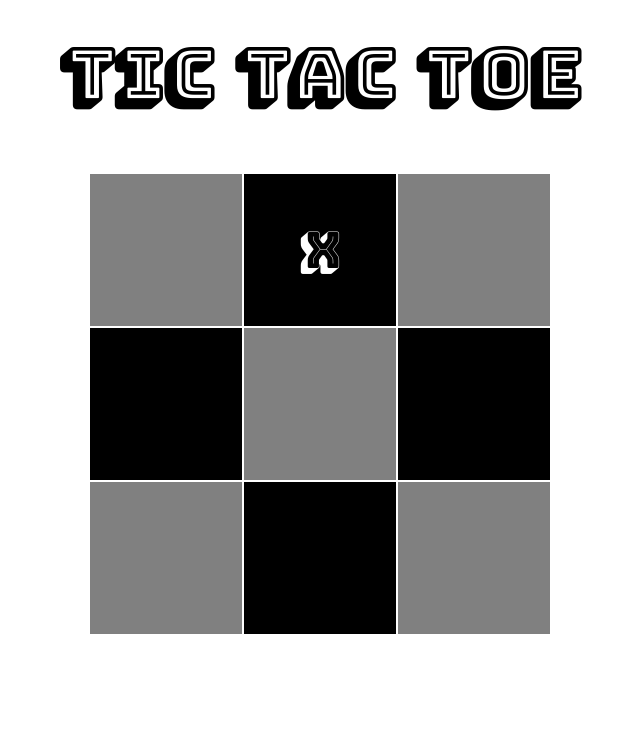
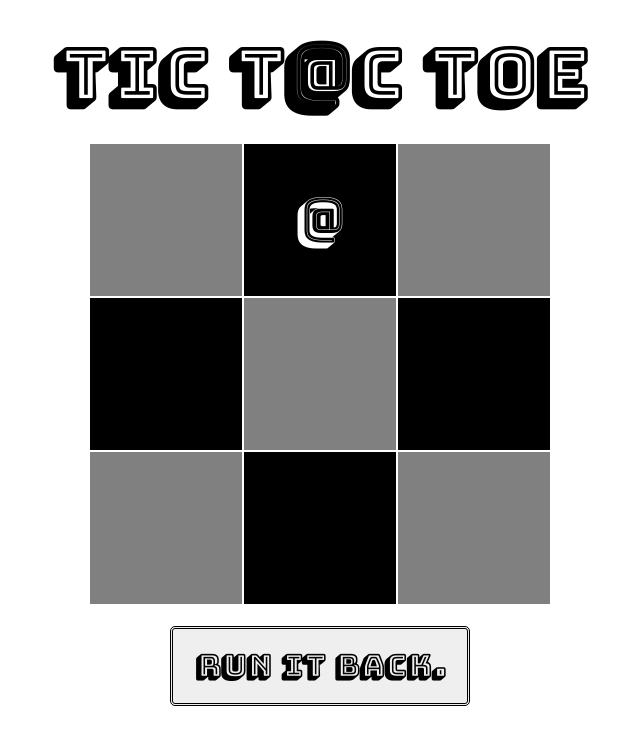
Before and after one commit to w-smith/TicTacToe, a plain HTML site: page index.html in a window 1280 px wide. Both pictures are taken after a click on the element 640 px from the left and 250 px from the top of the page. Shown: the whole page, without its empty margins (320-960 px from the left). Drawn offline with nearby package versions, Linux system fonts and the light colour scheme.

Commit message:
added reset, updated logic

```diff
--- a/css/main.css
+++ b/css/main.css
@@ -4,7 +4,7 @@ font-family: 'Bungee Shade', cursive;
 }
 
 table {
-	margin: 50px auto;
+	margin: 20px auto;
 }
 
 #gameName {
@@ -31,3 +31,19 @@ table {
 	background: black;
 
 }
+
+#resetButton {
+	text-align: center;
+}
+
+#button {
+	height: 80px;
+	width: 300px;
+	border: 3px double black;
+	border-radius: 5px;
+	margin: 0px 0 0 0;
+	font-family: 'Bungee Shade', cursive;
+	font-size: 30px;
+	font-weight: bold;
+
+}
--- a/index.html
+++ b/index.html
@@ -9,7 +9,7 @@
 <body>
 
 <div>
-	<h1 id="gameName">TIC TAC TOE</h1>
+	<h1 id="gameName">TIC T@C TOE</h1>
 </div>
 
 <div id="board">
@@ -32,7 +32,9 @@
 </table>
 </div>
 
-
+<div id="resetButton">
+	<button id="button">RUN IT BACK.</button>
+</div>
 
 	<script
   src="https://code.jquery.com/jquery-3.2.1.min.js"
--- a/js/main.js
+++ b/js/main.js
@@ -8,18 +8,24 @@ var turn=0;
 
     // console.log(turn);
 
+
+
       $(".square").on("click", function(){
       	// console.log(this);
+        if ($(this).html() === '')
             if (turn % 2 === 0){
-              $(this).text('X');
+              $(this).text('@');
             } else {
-              $(this).text('O');
+              $(this).text('#');
 
             }
           turn++;
 
       });
 
+    $('#button').click(function() {
+    location.reload();
+    });
 
 // // Top Left
 // $("#tl").click(function() {
```
